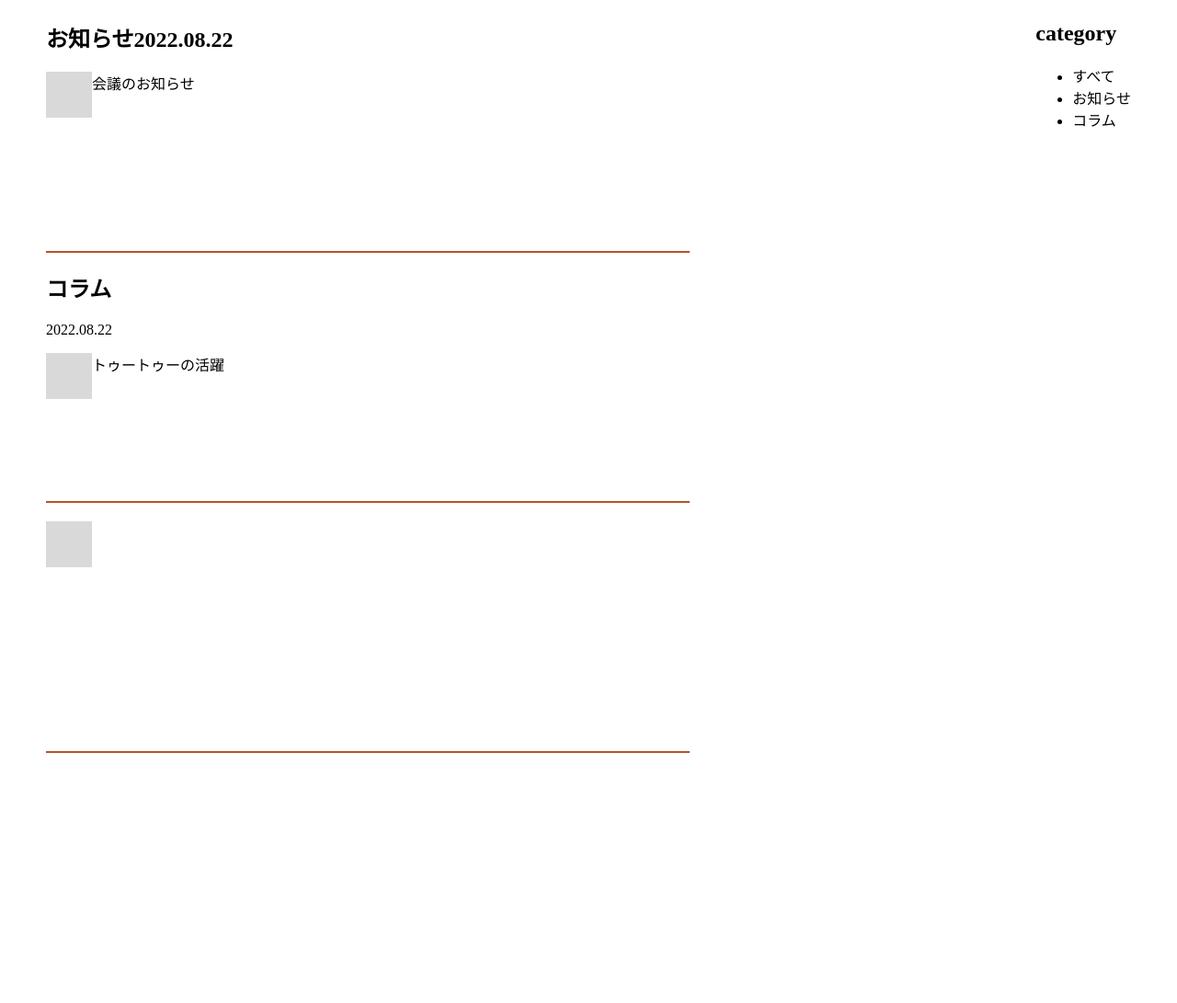
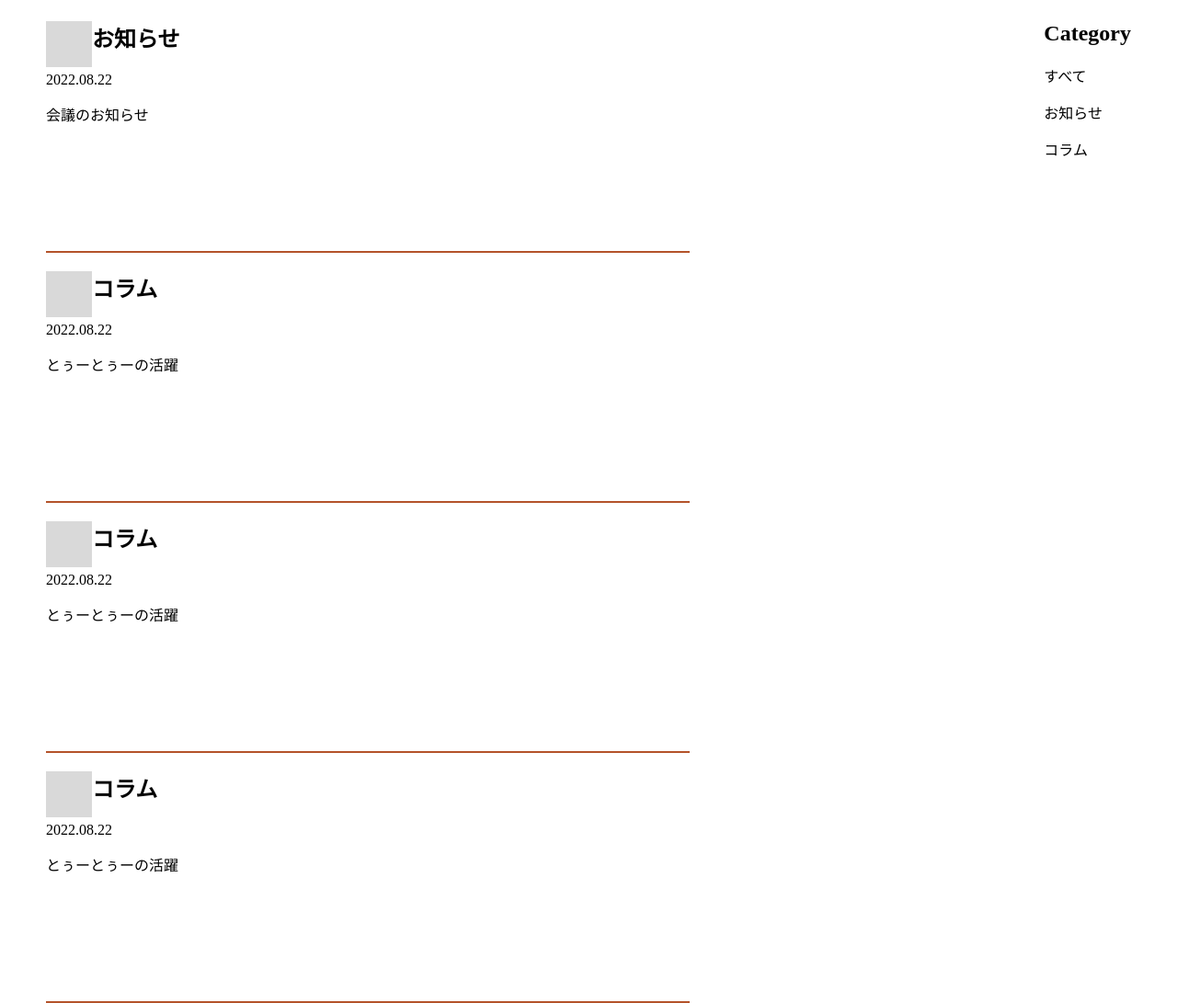
Before and after one commit to Fukusen/youthnewspage, a plain HTML site: page index.html in a window 1280 px wide. Shown: the part 581-1672 px from the top of the page at 92% size. Before the commit the page ends 1400 px from the top, so only its background shows below. Drawn offline with Linux system fonts and the light colour scheme.

Commit message:
レスポンシブまで

```diff
--- a/index.html
+++ b/index.html
@@ -28,56 +28,85 @@
     <div class="main">
         <div class="news">
             <div class="newsBox">
-                <div class="newsJenre">
-                    <h2 class="newsJenreTitle">お知らせ<a>2022.08.22</a></h2>
-
-                </div>
+                <div class="newsTitle">
                     <div class="newsBoximg">
                         <img src="" alt="">
                     </div>
+                    <div class="newsJenre">
+                        <h2 class="newsJenreTitle">お知らせ</h2>
+
+                    </div>
+                    <div class="newsDate">
+                        <p>2022.08.22</p>
+                    </div>
+                </div>
+
                 <div class="newsSentence">
                     <p>会議のお知らせ</p>
                 </div>
 
             </div>
             <div class="newsBox">
+                <div class="newsTitle">
+                    <div class="newsBoximg">
+                        <img src="" alt="">
+                    </div>
                     <div class="newsJenre">
                         <h2 class="newsJenreTitle">コラム</h2>
+
                     </div>
                     <div class="newsDate">
                         <p>2022.08.22</p>
                     </div>
+                </div>
+
+                <div class="newsSentence">
+                    <p>とぅーとぅーの活躍</p>
+                </div>
+            </div>
+            <div class="newsBox">
+                <div class="newsTitle">
                     <div class="newsBoximg">
                         <img src="" alt="">
                     </div>
-                <div class="newsSentence">
-                    <p>トゥートゥーの活躍</p>
+                    <div class="newsJenre">
+                        <h2 class="newsJenreTitle">コラム</h2>
+
+                    </div>
+                    <div class="newsDate">
+                        <p>2022.08.22</p>
+                    </div>
                 </div>
 
+                <div class="newsSentence">
+                    <p>とぅーとぅーの活躍</p>
+                </div>
             </div>
             <div class="newsBox">
-                <div class="newsJenre">
-                    <h2 class="newsJenreTitle"></h2>
-                </div>
-                <div class="newsDate">
-
-                </div>
+                <div class="newsTitle">
                     <div class="newsBoximg">
                         <img src="" alt="">
                     </div>
-                <div class="newsSentence">
+                    <div class="newsJenre">
+                        <h2 class="newsJenreTitle">コラム</h2>
 
                     </div>
+                    <div class="newsDate">
+                        <p>2022.08.22</p>
+                    </div>
+                </div>
 
+                <div class="newsSentence">
+                    <p>とぅーとぅーの活躍</p>
+                </div>
             </div>
         </div>
         <div class="category">
-            <h2>category</h2>
-            <ul>
-                <li>すべて</li>
-                <li>お知らせ</li>
-                <li>コラム</li>
-            </ul>
+            <h2>Category</h2>
+
+                <p>すべて</p>
+                <p>お知らせ</p>
+                <p>コラム</p>
 
         </div>
     </div>
```
Lines whose indentation alone changed are shown as unchanged.
